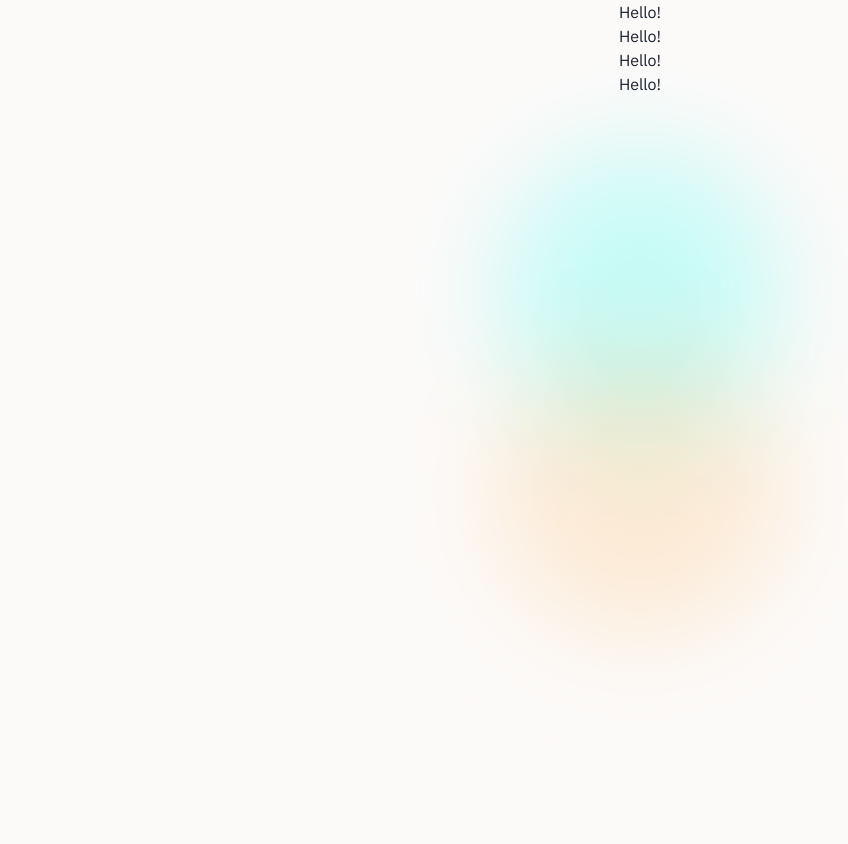
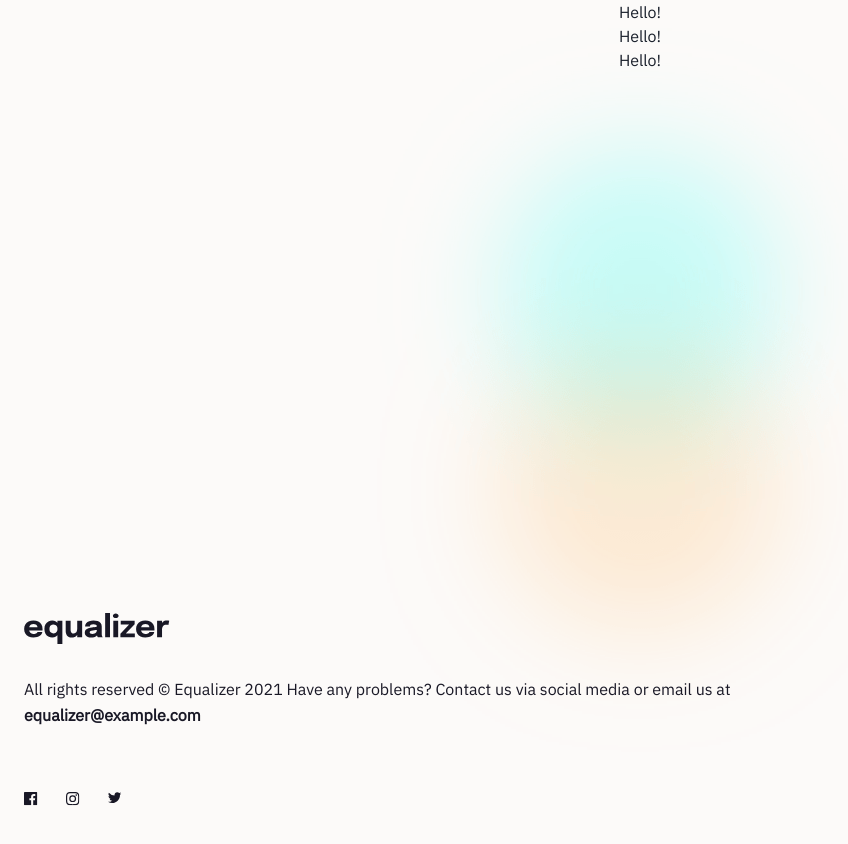
Before and after one commit to tristan-derez/equalizer-landingpage, a React (Vite) app: page / in a window 1280 px wide. Shown: the top 844 px of the page, without its empty margins (0-848 px from the left). Before the commit the page ends 800 px from the top, so only its background shows below. Built offline with nearby package versions, Linux system fonts and the light colour scheme; the HTML template or start-up script is replaced by a standard one.

Commit message:
add content

```diff
--- a/src/components/Footer.tsx
+++ b/src/components/Footer.tsx
@@ -1,9 +1,42 @@
-import { Center, Text } from "@chakra-ui/react";
+import { Flex, Icon, IconButton, Image, Link, Text } from "@chakra-ui/react";
+import { AiFillFacebook, AiFillInstagram, AiOutlineTwitter } from "react-icons/ai";
 
 export const Footer = () => {
     return (
-        <Center>
-            <Text>Hello!</Text>
-        </Center>
+        <Flex px="24px" mt="540px" direction={["column"]} pb="80px" color="marine-blue">
+            <Image src="/images/logo.svg" alt="logo" w="146px" h="32px" />
+            <Text pt="32px" fontSize="16px" lineHeight="26px">
+                All rights reserved © Equalizer 2021 Have any problems? Contact us via social media or email us at
+            </Text>
+            <Text fontWeight={700} fontSize="16px" lineHeight="26px">
+                equalizer@example.com
+            </Text>
+            <Flex pt="64px" w="100px" h="20px" justifyContent="space-between">
+                <Icon>
+                    <svg width="20" height="20" xmlns="http://www.w3.org/2000/svg">
+                        <path
+                            d="M18.896 0H1.104C.494 0 0 .494 0 1.104v17.793C0 19.506.494 20 1.104 20h9.58v-7.745H8.076V9.237h2.606V7.01c0-2.583 1.578-3.99 3.883-3.99 1.104 0 2.052.082 2.329.119v2.7h-1.598c-1.254 0-1.496.597-1.496 1.47v1.928h2.989l-.39 3.018h-2.6V20h5.098c.608 0 1.102-.494 1.102-1.104V1.104C20 .494 19.506 0 18.896 0Z"
+                            fill="#191826"
+                        />
+                    </svg>
+                </Icon>
+                <Icon>
+                    <svg width="20" height="20" xmlns="http://www.w3.org/2000/svg">
+                        <path
+                            d="M10 1.802c2.67 0 2.987.01 4.042.059 2.71.123 3.975 1.409 4.099 4.099.048 1.054.057 1.37.057 4.04 0 2.672-.01 2.988-.057 4.042-.124 2.687-1.387 3.975-4.1 4.099-1.054.048-1.37.058-4.041.058-2.67 0-2.987-.01-4.04-.058-2.718-.124-3.977-1.416-4.1-4.1-.048-1.054-.058-1.37-.058-4.041 0-2.67.01-2.986.058-4.04.124-2.69 1.387-3.977 4.1-4.1 1.054-.048 1.37-.058 4.04-.058ZM10 0C7.284 0 6.944.012 5.877.06 2.246.227.227 2.242.061 5.877.01 6.944 0 7.284 0 10s.012 3.057.06 4.123c.167 3.632 2.182 5.65 5.817 5.817 1.067.048 1.407.06 4.123.06s3.057-.012 4.123-.06c3.629-.167 5.652-2.182 5.816-5.817.05-1.066.061-1.407.061-4.123s-.012-3.056-.06-4.122C19.777 2.249 17.76.228 14.124.06 13.057.01 12.716 0 10 0Zm0 4.865a5.135 5.135 0 1 0 0 10.27 5.135 5.135 0 0 0 0-10.27Zm0 8.468a3.333 3.333 0 1 1 0-6.666 3.333 3.333 0 0 1 0 6.666Zm5.338-9.87a1.2 1.2 0 1 0 0 2.4 1.2 1.2 0 0 0 0-2.4Z"
+                            fill="#191826"
+                        />
+                    </svg>
+                </Icon>
+                <Icon>
+                    <svg width="20" height="17" xmlns="http://www.w3.org/2000/svg">
+                        <path
+                            d="M20 2.172a8.192 8.192 0 0 1-2.357.646 4.11 4.11 0 0 0 1.805-2.27 8.22 8.22 0 0 1-2.606.996A4.096 4.096 0 0 0 13.847.248c-2.65 0-4.596 2.472-3.998 5.037A11.648 11.648 0 0 1 1.392 1a4.109 4.109 0 0 0 1.27 5.478 4.086 4.086 0 0 1-1.858-.513c-.045 1.9 1.318 3.679 3.291 4.075a4.113 4.113 0 0 1-1.853.07 4.106 4.106 0 0 0 3.833 2.849A8.25 8.25 0 0 1 0 14.658a11.616 11.616 0 0 0 6.29 1.843c7.618 0 11.923-6.434 11.663-12.205A8.354 8.354 0 0 0 20 2.172Z"
+                            fill="#191826"
+                        />
+                    </svg>
+                </Icon>
+            </Flex>
+        </Flex>
     );
 };
```
